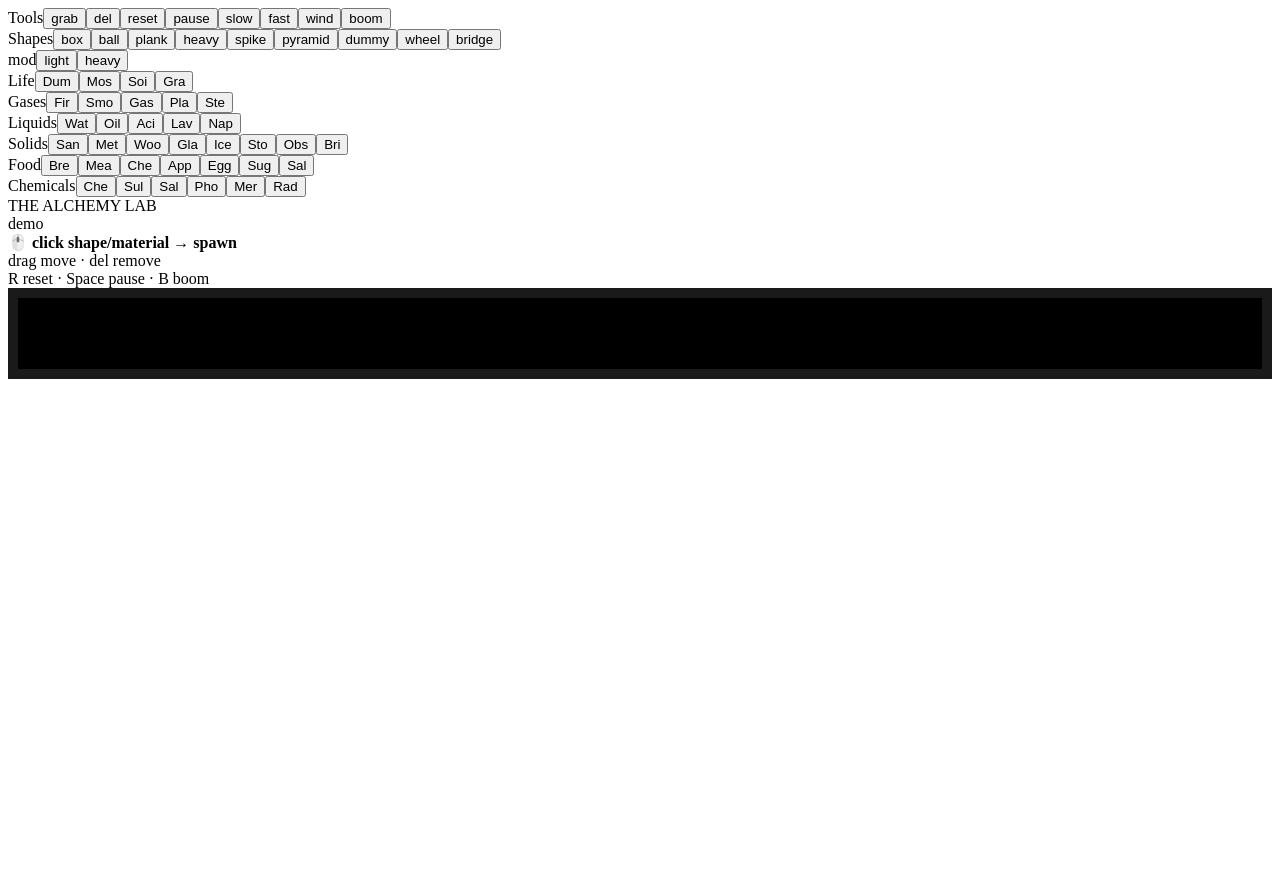
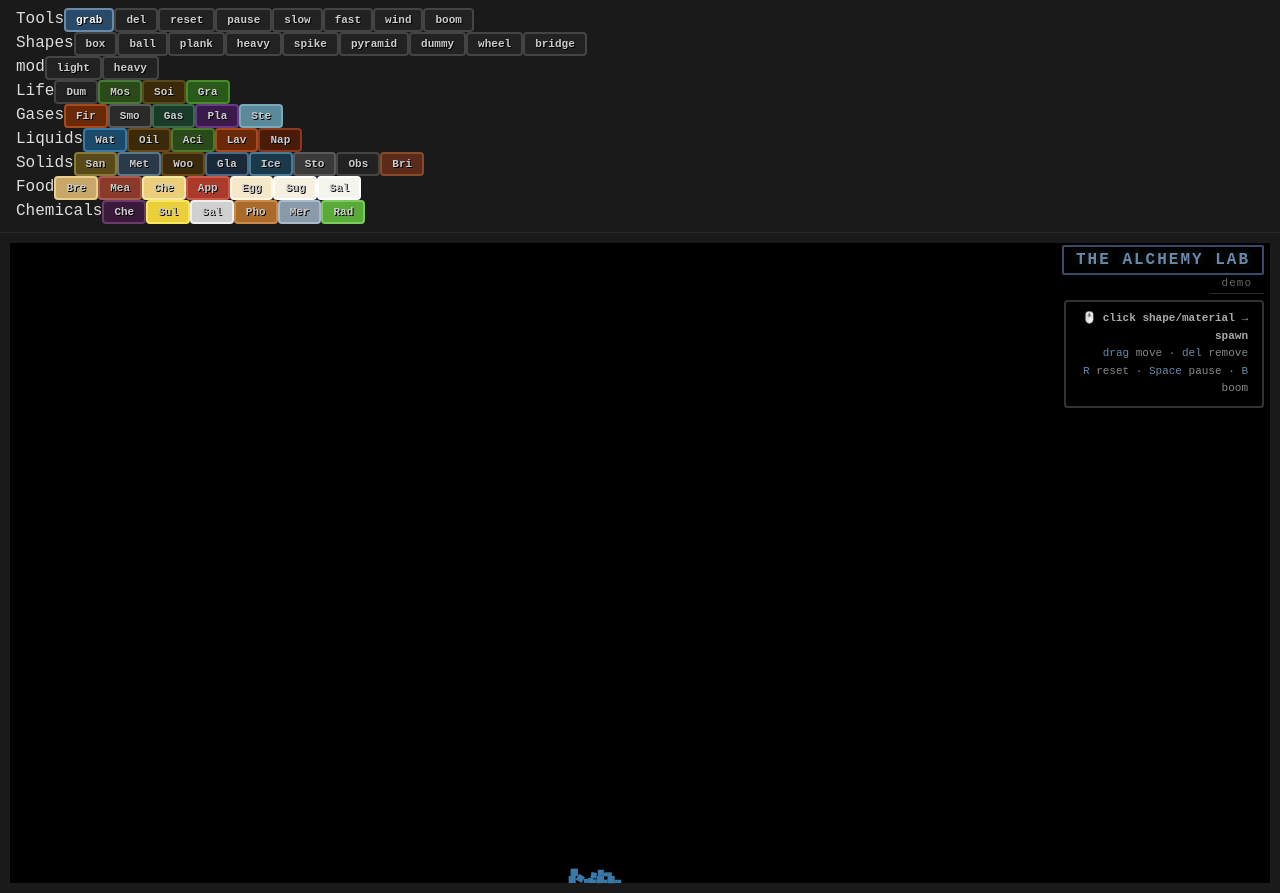
Before and after one commit to ammarsorour695-bit/thephysicslab, a website built with Vite: page index.html in a window 1280 px wide. Before the commit the page ends 800 px from the top, so only its background shows below. Built offline with nearby package versions, Linux system fonts and the light colour scheme.

Commit message:
change css to be right

```diff
--- a/styles/style.css
+++ b/styles/style.css
@@ -1,4 +1,161 @@
-/* ---- TOOLBAR ROWS ---- */
+/* ----- Global reset & pixel font ----- */
+* {
+  margin: 0;
+  padding: 0;
+  box-sizing: border-box;
+  user-select: none;
+}
+body {
+  background: #0e0e0e;
+  font-family: 'Courier New', Courier, monospace;
+  color: #ddd;
+  overflow: hidden;
+  height: 100vh;
+  width: 100vw;
+  image-rendering: pixelated;
+  touch-action: none;
+}
+#toolbar {
+  background: #1a1a1a;
+  padding: 8px 16px;
+  border-bottom: 1px solid #2a2a2a;
+  min-height: 64px;
+  width: 100%;
+  overflow-x: auto;
+}
+.pixel-btn {
+  background: #222;
+  border: 2px solid #444;
+  color: #ccc;
+  font-family: 'Courier New', monospace;
+  font-size: 11px;
+  font-weight: bold;
+  padding: 4px 10px;
+  cursor: pointer;
+  border-radius: 4px;
+  transition: all 0.1s;
+  text-shadow: 1px 1px 0 #000;
+  white-space: nowrap;
+}
+.pixel-btn:hover {
+  background: #333;
+  border-color: #666;
+}
+.pixel-btn.tool-active {
+  background: #2a4a6a;
+  border-color: #6a8aaa;
+  color: #fff;
+}
+.pixel-btn.material {
+  min-width: 32px;
+  text-align: center;
+}
+
+/* Material color themes */
+.btn-water { background: #1a4a6a; border-color: #3a7aaa; }
+.btn-fire { background: #6a2a0a; border-color: #aa4a1a; }
+.btn-oil { background: #3a2a0a; border-color: #6a4a1a; }
+.btn-acid { background: #2a4a1a; border-color: #4a7a2a; }
+.btn-lava { background: #6a2a0a; border-color: #aa4a1a; }
+.btn-smoke { background: #2a2a2a; border-color: #5a5a5a; }
+.btn-gas { background: #1a3a2a; border-color: #3a6a4a; }
+.btn-sand { background: #5a4a1a; border-color: #8a7a3a; }
+.btn-metal { background: #2a3a4a; border-color: #5a7a8a; }
+.btn-wood { background: #3a2a0a; border-color: #6a4a1a; }
+.btn-chemical { background: #3a1a3a; border-color: #6a3a6a; }
+.btn-glass { background: #1a2a3a; border-color: #4a6a8a; }
+.btn-ice { background: #1a3a4a; border-color: #4a7a9a; }
+.btn-plasma { background: #3a1a4a; border-color: #6a3a8a; }
+.btn-napalm { background: #4a1a0a; border-color: #8a3a1a; }
+.btn-stone { background: #3a3a3a; border-color: #5a5a5a; }
+.btn-moss { background: #2a4a1a; border-color: #4a7a3a; }
+.btn-soil { background: #3a2a0a; border-color: #5a4a1a; }
+.btn-grass { background: #2a5a1a; border-color: #4a8a2a; }
+.btn-brick { background: #5a2a1a; border-color: #8a4a2a; }
+.btn-nitro { background: #3a6a1a; border-color: #5a8a3a; }
+.btn-honey { background: #8a6a1a; border-color: #ba8a3a; }
+.btn-firefly { background: #4a4a0a; border-color: #8a8a2a; }
+.btn-bread { background: #c8a86a; border-color: #eace8a; }
+.btn-meat { background: #8a3a2a; border-color: #aa5a4a; }
+.btn-cheese { background: #eace7a; border-color: #f5e8a0; }
+.btn-apple { background: #aa3a2a; border-color: #cc5a4a; }
+.btn-egg { background: #f5e8c8; border-color: #fff5e0; }
+.btn-sugar { background: #f5f0e0; border-color: #ffffff; }
+.btn-salt { background: #f5f5f0; border-color: #ffffff; }
+.btn-sulfur { background: #eace3a; border-color: #f5e85a; }
+.btn-saltpeter { background: #d0d0d0; border-color: #f0f0f0; }
+.btn-phosphorus { background: #aa6a2a; border-color: #cc8a4a; }
+.btn-mercury { background: #8a9aaa; border-color: #aabaca; }
+.btn-radioactive { background: #5aaa3a; border-color: #7acc5a; }
+.btn-steam { background: #5a8a9a; border-color: #7aaaba; }
+
+/* Canvas */
+#canvas-container {
+  width: 100vw;
+  height: calc(100vh - 140px);  /* adjust for taller toolbar */
+  background: #000;
+  position: relative;
+  overflow: hidden;
+}
+#canvas-container canvas {
+  display: block;
+  width: 100%;
+  height: 100%;
+  background: #000;
+  image-rendering: pixelated;
+}
+
+/* Top right overlay */
+#top-right {
+  position: absolute;
+  top: 12px;
+  right: 16px;
+  z-index: 20;
+  pointer-events: none;
+  display: flex;
+  flex-direction: column;
+  align-items: flex-end;
+}
+#lab-title {
+  font-family: 'Courier New', monospace;
+  font-size: 16px;
+  font-weight: bold;
+  color: #6a8aaa;
+  text-shadow: 1px 1px 0 #000, 0 0 10px rgba(106,138,170,0.3);
+  letter-spacing: 2px;
+  text-transform: uppercase;
+  background: rgba(0,0,0,0.6);
+  padding: 4px 12px;
+  border: 2px solid #3a4a6a;
+  border-radius: 2px;
+  margin-bottom: 2px;
+}
+#lab-demo {
+  font-size: 11px;
+  color: #666;
+  text-shadow: 1px 1px 0 #000;
+  letter-spacing: 1px;
+  text-transform: lowercase;
+  background: rgba(0,0,0,0.4);
+  padding: 0 12px 4px;
+  margin-bottom: 6px;
+  border-bottom: 1px solid #2a2a2a;
+}
+#demo-overlay {
+  color: #888;
+  font-size: 11px;
+  background: rgba(0,0,0,0.8);
+  padding: 8px 14px;
+  border: 2px solid #333;
+  border-radius: 4px;
+  line-height: 1.6;
+  text-align: right;
+  max-width: 200px;
+}
+#demo-overlay strong { color: #aaa; }
+#demo-overlay .key { color: #6a8aaa; }
+
+/* ---- NEW TOOLBAR ROWS ---- */
 .toolbar-row {
   display: flex;
   flex-wrap: wrap;
@@ -56,6 +213,10 @@
 
 /* ---- Responsive tweaks ---- */
 @media (max-width: 720px) {
+  #lab-title { font-size: 12px; padding: 2px 8px; }
+  #lab-demo { font-size: 9px; }
+  #demo-overlay { font-size: 9px; padding: 4px 8px; max-width: 140px; }
+  #top-right { top: 6px; right: 8px; }
   .toolbar-row { gap: 2px; }
   .pixel-btn { font-size: 10px; padding: 2px 6px; min-width: 28px; }
   .category-tab { font-size: 10px; padding: 2px 8px; }
```
